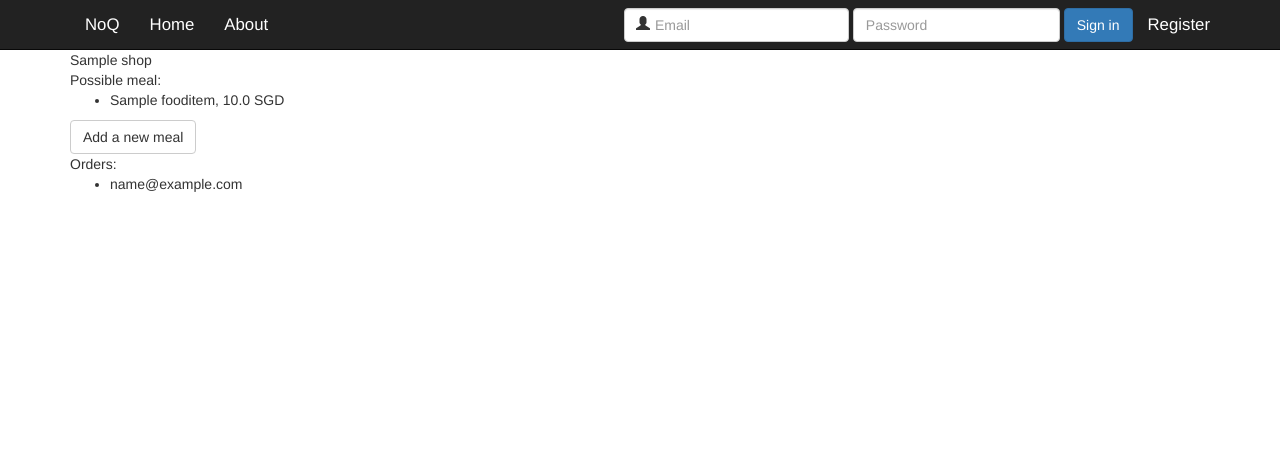
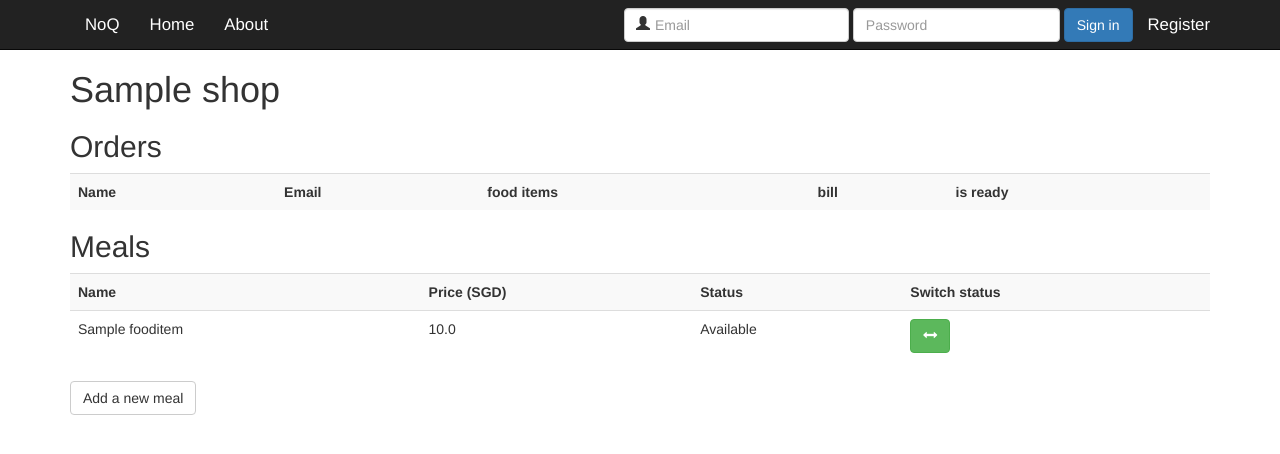
Before and after one commit to VikasSherawat/OrderFood, a Django app: page /shopowner/1/ in a window 1280 px wide. Shown: the top 454 px of the page. Run offline with Django 3.2, Linux system fonts and the light colour scheme; tables that the repository leaves empty hold one stand-in row (values such as "Sample post"); lists and menus that the app fills with data are empty; some libraries are stand-ins or nearby versions.

Commit message:
Change model + view shopowner

```diff
--- a/main/ShopOwner/urls.py
+++ b/main/ShopOwner/urls.py
@@ -10,4 +10,7 @@ urlpatterns = [
     # ex: /noq/shopowner/newshop/
     url(r'^newshop/$', views.newshop, name='newshop'),
     url(r'^newmeal/(?P<shop_id>[0-9]+)/$', views.newmeal, name='newmeal'),
+    url(r'^(?P<shop_id>[0-9]+)/foodready/(?P<food_id>[0-9]+)/$', views.food_ready, name='food_ready'),
+    url(r'^(?P<shop_id>[0-9]+)/foodavailable/(?P<food_id>[0-9]+)/$', views.food_available, name='food_available'),
+
 ]
--- a/main/ShopOwner/views.py
+++ b/main/ShopOwner/views.py
@@ -1,6 +1,6 @@
 from django.shortcuts import get_object_or_404, render
 from django.http import HttpResponse
-from ..models import Shop, SubscriptionType, Location, FoodItem
+from ..models import Shop, SubscriptionType, FoodItem, Category, Order
 from django import forms
 from django.http import HttpResponseRedirect, HttpResponse
 from django.urls import reverse
@@ -9,6 +9,24 @@ from crispy_forms.layout import Layout, Div, Submit, HTML, Button, Row, Field
 from crispy_forms.bootstrap import AppendedText, PrependedText, FormActions
 from crispy_forms.utils import render_crispy_form
 from django.utils import timezone
+import urllib3
+import json
+
+
+def get_gps_coordinate(post_code: int):
+    http = urllib3.PoolManager()
+    r = http.request('GET', 'https://maps.googleapis.com/maps/api/geocode/json?address=' + str(
+        post_code) + ',+Singapore&key=AIzaSyA3VQzOg4WzjmDwFT8vP4ptCYbj0edQvPw')
+
+    content = json.loads(r.data.decode('utf-8'))
+
+    lat = content['results'][0]['geometry']['location']['lat']
+    lng = content['results'][0]['geometry']['location']['lng']
+
+    print(lat)
+    print(lng)
+
+    return lat, lng
 
 
 def generate_subscription_choose():
@@ -20,12 +38,12 @@ def generate_subscription_choose():
     return subscription_list
 
 
-def generate_location_choose():
-    location_objects = Location.objects.all()
-    location_list = []
-    for location in location_objects:
-        location_list.append((str(location.id), location.area + ", " + location.address))
-    return location_list
+def generate_category_choose():
+    objects = Category.objects.all()
+    list = []
+    for object in objects:
+        list.append((str(object.id), object.name + ", " + object.description))
+    return list
 
 
 class NewShopForm(forms.Form):
@@ -37,20 +55,15 @@ class NewShopForm(forms.Form):
         initial='1',
     )
 
-    location = forms.ChoiceField(
-        choices=(generate_location_choose()),
-        widget=forms.RadioSelect,
-        initial='1',
-    )
+    postal_code = forms.IntegerField()
 
     # Uni-form
     helper = FormHelper()
     helper.form_class = 'form-horizontal'
     helper.layout = Layout(
         Field('shop_name', css_class='input-xlarge'),
-        # Field('textarea', rows="3", css_class='input-xlarge'),
         'subscription',
-        'location',
+        'postal_code',
         FormActions(
             Submit('save_changes', 'Save changes', css_class="btn-primary"),
             Submit('cancel', 'Cancel'),
@@ -61,6 +74,11 @@ class NewShopForm(forms.Form):
 class NewMealForm(forms.Form):
     name = forms.CharField()
     price = forms.FloatField()
+    category = forms.ChoiceField(
+        choices=(generate_category_choose()),
+        widget=forms.RadioSelect,
+        initial='1',
+    )
 
     # Uni-form
     helper = FormHelper()
@@ -68,6 +86,7 @@ class NewMealForm(forms.Form):
     helper.layout = Layout(
         Field('name', css_class='input-xlarge'),
         'price',
+        'category',
         FormActions(
             Submit('save_changes', 'Save changes', css_class="btn-primary"),
             Submit('cancel', 'Cancel'),
@@ -82,7 +101,9 @@ def index(request):
 
 def shop(request, shop_id):
     current_shop = get_object_or_404(Shop, pk=shop_id)
-    return render(request, 'main/shop.html', {'shop': current_shop})
+    current_order = Order.objects.filter(fooditem__shop=shop_id).filter(isServed=False).order_by(
+        'order_date').distinct()
+    return render(request, 'main/shop.html', {'shop': current_shop, 'orders': current_order})
 
 
 def newmeal(request, shop_id):
@@ -91,7 +112,7 @@ def newmeal(request, shop_id):
     if form.is_valid():
         # Create the new meal
         new_meal = FoodItem(price=request.POST['price'], name=request.POST['name'],
-                            shop_id=shop_id)
+                            shop_id=shop_id, category_id=request.POST['category'])
         new_meal.save()
         # return to the shop page
         return HttpResponseRedirect(reverse('shopowner:shop', args=(shop_id)))
@@ -103,11 +124,37 @@ def newshop(request):
     form = NewShopForm(request.POST or None)
     if form.is_valid():
         # Create the new shop
-        new_shop = Shop(name=request.POST['shop_name'], location_id=request.POST['location'],
+
+        postal_code = request.POST['postal_code']
+        lat, lng = get_gps_coordinate(postal_code)
+
+        new_shop = Shop(name=request.POST['shop_name'], postal_code=postal_code,
                         subscription_id=request.POST['subscription'],
-                        shop_owner_id=1)  # TODO find the good id
+                        latitude=lat,
+                        longitude=lng,
+                        shop_owner_id=1)  # TODO remplace with the good id
         new_shop.save()
 
         # return to the shop page
         return HttpResponseRedirect(reverse('shopowner:index'))
     return render(request, 'main/newshop.html', {'form': form})
+
+
+def food_ready(request, shop_id, food_id):
+    current_shop = get_object_or_404(Shop, pk=shop_id)
+    current_order = get_object_or_404(Order, pk=food_id)
+    current_order.isServed = True
+
+    current_order.save()
+
+    return shop(request, shop_id)
+
+
+def food_available(request, shop_id, food_id):
+    current_shop = get_object_or_404(Shop, pk=shop_id)
+    current_food_item = get_object_or_404(FoodItem, pk=food_id)
+    current_food_item.is_available = not current_food_item.is_available
+
+    current_food_item.save()
+
+    return shop(request, shop_id)
--- a/main/models.py
+++ b/main/models.py
@@ -15,8 +15,8 @@ class User(AbstractBaseUser):
     is_active = models.BooleanField(default=True)
     is_admin = models.BooleanField(default=False)
     is_shop_owner = models.BooleanField(default=False, verbose_name='Are you a shop Owner?', blank=True)
-    firstName = models.CharField(max_length=100, blank = True, null= True,verbose_name='First Name')
-    lastName = models.CharField(max_length=100, blank = True, null= True, verbose_name='Last Name')
+    firstName = models.CharField(max_length=100, blank=True, null=True, verbose_name='First Name')
+    lastName = models.CharField(max_length=100, blank=True, null=True, verbose_name='Last Name')
     objects = MyUserManager()
 
     USERNAME_FIELD = 'email'
@@ -24,7 +24,7 @@ class User(AbstractBaseUser):
 
     def get_full_name(self):
         # The user is identified by their email address
-        return self.firstName+self.lastName
+        return self.firstName + self.lastName
 
     def get_short_name(self):
         # The user is identified by their email address
@@ -70,8 +70,8 @@ def create_user_profile(sender, instance, created, **kwargs):
 
 
 class Order(models.Model):
-    order_date = models.DateTimeField()
-    isServed = models.BooleanField()
+    order_date = models.DateTimeField(null=True)
+    isServed = models.BooleanField(default=False)
     customer = models.ForeignKey(Customer, on_delete=models.CASCADE)
     bill = models.FloatField()
 
@@ -89,24 +89,19 @@ class Subscription(models.Model):
     subscription_type = models.ForeignKey(SubscriptionType, on_delete=models.CASCADE)
 
 
-class Location(models.Model):
-    area = models.CharField(max_length=200)
-    address = models.CharField(max_length=200)
-    latitude = models.FloatField()
-    longitude = models.FloatField()
-
-
 class Shop(models.Model):
     name = models.CharField(max_length=20)
     shop_owner = models.ForeignKey(ShopOwner, on_delete=models.CASCADE)
     subscription = models.ForeignKey(Subscription, on_delete=models.CASCADE)
-    location = models.ForeignKey(Location, on_delete=models.CASCADE)
+    postal_code = models.IntegerField()
+    address = models.CharField(max_length=200, null=True, blank=True)
+    latitude = models.FloatField()
+    longitude = models.FloatField()
 
 
 class Category(models.Model):
     description = models.CharField(max_length=200)
     name = models.CharField(max_length=20)
-    shops = models.ManyToManyField(Shop)
 
 
 class FoodItem(models.Model):
@@ -114,6 +109,8 @@ class FoodItem(models.Model):
     orders = models.ManyToManyField(Order)
     shop = models.ForeignKey(Shop, on_delete=models.CASCADE)
     name = models.CharField(max_length=20)
+    category = models.ForeignKey(Category, on_delete=models.CASCADE)
+    is_available = models.BooleanField(default=False)
 
 
 class Review(models.Model):
--- a/main/templates/main/shop.html
+++ b/main/templates/main/shop.html
@@ -1,22 +1,63 @@
 {% extends 'main/base.html' %}
 {% block content %}
-    {{ shop.name }}
-    <br/>
-    Possible meal:
-    <ul>
+    <h1>{{ shop.name }}</h1>
+
+    <h2>Orders</h2>
+    <table class="table table-striped">
+        <tr>
+            <th>Name</th>
+            <th>Email</th>
+            <th>food items</th>
+            <th>bill</th>
+            <th>is ready</th>
+        </tr>
+        {#        {% for fooditem in shop.fooditem_set.all %}#}
+        {#            {% for order in fooditem.orders.all %}#}
+        {% for order in orders %}
+            <tr>
+                <td>{{ order.customer.user.firstName }} {{ order.customer.user.lastName }}</td>
+                <td>{{ order.customer.user.email }}</td>
+                <td>
+                    {% for f in order.fooditem_set.all %}
+                        <a class="btn btn-primary btn-sm">{{ f.name }}</a>
+                    {% endfor %}
+                </td>
+                <td>{{ order.bill }}</td>
+                <td><a class="btn btn-success" href="{% url 'shopowner:food_ready' shop_id=shop.id food_id=order.id %}"
+                       role="button"><span
+                        class="glyphicon glyphicon-ok"
+                        aria-hidden="true"></span></a></td>
+            </tr>
+            {#            {% endfor %}#}
+        {% endfor %}
+    </table>
+
+    <h2>Meals</h2>
+    <table class="table table-striped">
+        <tr>
+            <th>Name</th>
+            <th>Price (SGD)</th>
+            <th>Status</th>
+            <th>Switch status</th>
+        </tr>
         {% for fooditem in shop.fooditem_set.all %}
-            <li>{{ fooditem.name }}, {{ fooditem.price }} SGD</li>
+            <tr {% if not fooditem.is_available %} class="danger" {% endif %}>
+
+                <td>{{ fooditem.name }}</td>
+                <td>{{ fooditem.price }} </td>
+                <td>{% if fooditem.is_available %} Available {% else %} Not available {% endif %}</td>
+                <td><a class="btn btn-success"
+                       href="{% url 'shopowner:food_available' shop_id=shop.id food_id=fooditem.id %}"
+                       role="button"><span
+                        class="glyphicon glyphicon-resize-horizontal"
+                        aria-hidden="true"></span></a></td>
+
+            </tr>
         {% endfor %}
-    </ul>
+    </table>
+
+
     <a class="btn btn-default" href="{% url 'shopowner:newmeal' shop.id %}" role="button">Add a new meal</a>
-    <br/>
-    Orders:
-    <ul>
-        {% for fooditem in shop.fooditem_set.all %}
-            {% for order in fooditem.orders.all %}
-                <li>{{order.customer.user.email }}</li>
-            {% endfor %}
-        {% endfor %}
-    </ul>
+
 
 {% endblock %}
```
